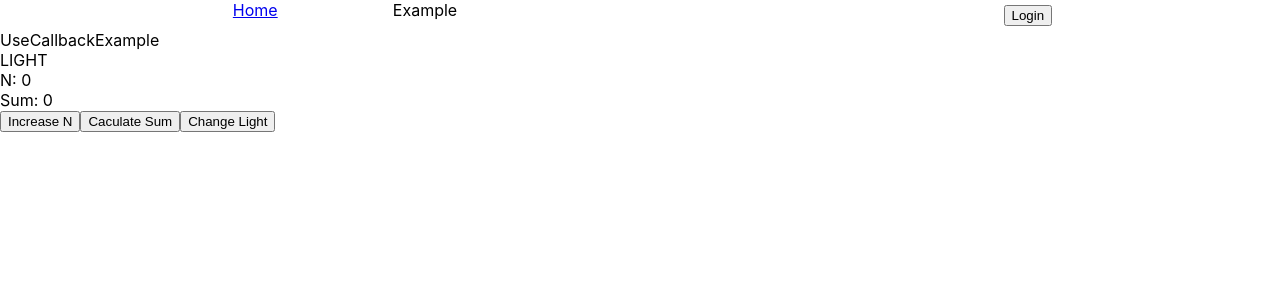
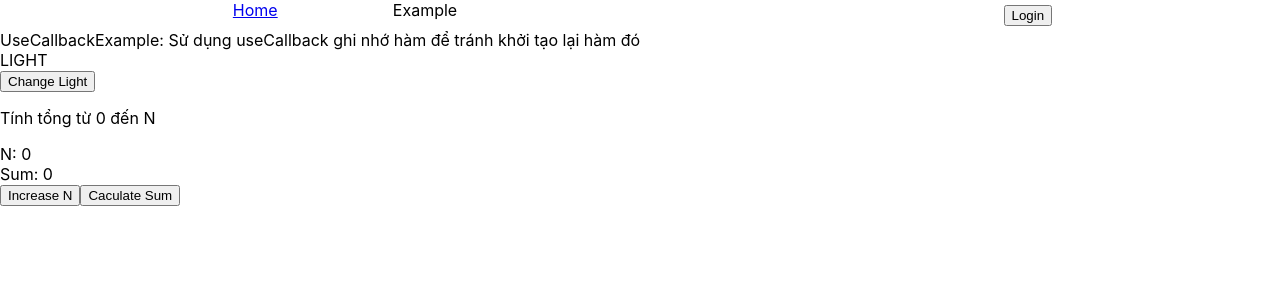
Before and after one commit to kane-nguyen-goldenowl/hook-example, a React (Create React App) app: page /use-callback in a window 1280 px wide. Shown: the top 300 px of the page. Built offline with nearby package versions, Linux system fonts and the light colour scheme.

Commit message:
update view useCallback example

```diff
--- a/src/screens/UseCallbackExample/index.js
+++ b/src/screens/UseCallbackExample/index.js
@@ -60,20 +60,25 @@ function UseCallbackExample() {
             <Nav />
             <div>
                 <div>
-                    UseCallbackExample
+                    UseCallbackExample: Sử dụng useCallback ghi nhớ hàm để tránh khởi tạo lại hàm đó
                 </div>
             </div>
+            <div>
                 <div>
                     {
                         light
                             ? <div>LIGHT</div>
                             : <div>NOT LIGHT</div>
                     }
+                    <ChangeLightButton onClick={changeLight} />
+                </div>
+                <div>
+                    <p>Tính tổng từ 0 đến N</p>
                     <div>N: {n}</div>
                     <div>Sum: {sum}</div>
                     <button onClick={increaseN}>Increase N</button>
                     <CaculateSumButton onClick={caculateSum} />
-                <ChangeLightButton onClick={changeLight} />
+                </div>
             </div>
         </React.Fragment>
     );
```
Lines whose indentation alone changed are shown as unchanged.
